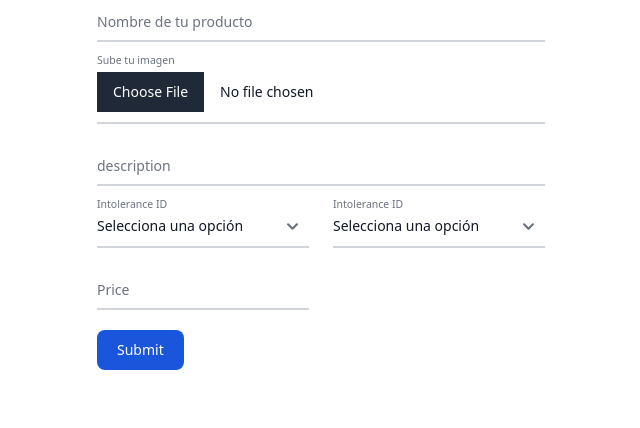
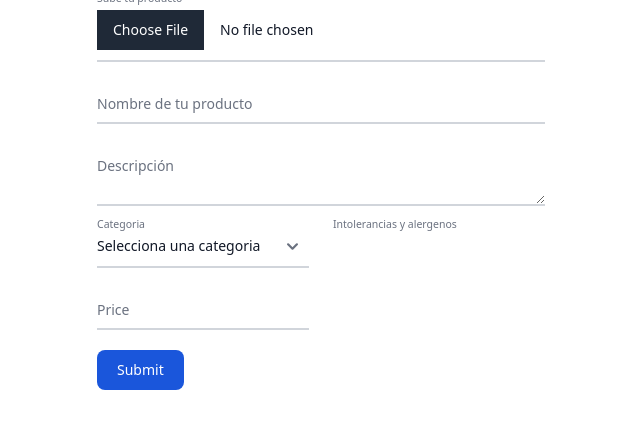
Before and after one commit to P10MarketplaceDelisana/Delisana_Front, a React (Vite) app: page /form in a window 1280 px wide. Shown: the top 428 px of the page, without its empty margins (319-959 px from the left). Built offline with nearby package versions, Linux system fonts and the light colour scheme.

Commit message:
check add product ok

```diff
--- a/src/components/molecules/AddForm.jsx
+++ b/src/components/molecules/AddForm.jsx
@@ -1,68 +1,175 @@
-import React from 'react'
+import React, { useState, useEffect } from 'react';
 
 const AddForm = () => {
+
+  const [selectedFile, setSelectedFile] = useState();
+  const [preview, setPreview] = useState();
+
+  useEffect(() => {
+    if (!selectedFile) {
+      setPreview(undefined);
+      return;
+    }
+
+    const objectUrl = URL.createObjectURL(selectedFile);
+    setPreview(objectUrl);
+
+    return () => URL.revokeObjectURL(objectUrl);
+  }, [selectedFile]);
+
+  const onSelectFile = (e) => {
+    if (!e.target.files || e.target.files.length === 0) {
+      setSelectedFile(undefined);
+      return;
+    }
+
+    setSelectedFile(e.target.files[0]);
+  };
+
+
   return (
     <div>
-
-
-<form class="max-w-md mx-auto" action="http://127.0.0.1:8000/api/products" method="POST" enctype="multipart/form-data">
-
-  <div class="relative z-0 w-full mb-5 group">
-      <input type="text" name="name" id="name" class="block py-2.5 px-0 w-full text-sm text-gray-900 bg-transparent border-0 border-b-2 border-gray-300 appearance-none dark:text-white dark:border-gray-600 dark:focus:border-blue-500 focus:outline-none focus:ring-0 focus:border-blue-600 peer" placeholder=" " required />
-      <label for="name" class="peer-focus:font-medium absolute text-sm text-gray-500 dark:text-gray-400 duration-300 transform -translate-y-6 scale-75 top-3 -z-10 origin-[0] peer-focus:start-0 rtl:peer-focus:translate-x-1/4 rtl:peer-focus:left-auto peer-focus:text-blue-600 peer-focus:dark:text-blue-500 peer-placeholder-shown:scale-100 peer-placeholder-shown:translate-y-0 peer-focus:scale-75 peer-focus:-translate-y-6">Nombre de tu producto</label>
+    <form className="max-w-md mx-auto"
+      action="http://127.0.0.1:8000/api/products"
+      method="POST"
+      encType="multipart/form-data"
+    >
+      <div className="relative z-0 w-full mb-5 group">
+        <input
+          onChange={onSelectFile}
+          type="file"
+          name="image"
+          id="image"
+          className="block py-2.5 px-0 w-full text-sm text-gray-900 bg-transparent border-0 border-b-2 border-gray-300 appearance-none dark:text-white dark:border-gray-600 dark:focus:border-blue-500 focus:outline-none focus:ring-0 focus:border-blue-600 peer"
+          placeholder=" "
+          required
+        />
+        {selectedFile && (
+          <div className="image-preview">
+            <img src={preview} alt="Preview" className="preview-image" />
+          </div>
+        )}
+        <label
+          htmlFor="image"
+          className="peer-focus:font-medium absolute text-sm text-gray-500 dark:text-gray-400 duration-300 transform -translate-y-6 scale-75 top-3 -z-10 origin-[0] peer-focus:start-0 rtl:peer-focus:translate-x-1/4 peer-focus:text-blue-600 peer-focus:dark:text-blue-500 peer-placeholder-shown:scale-100 peer-placeholder-shown:translate-y-0 peer-focus:scale-75 peer-focus:-translate-y-6"
+        >
+          Sube tu producto
+        </label>
       </div>
 
-  <div class="relative z-0 w-full mb-5 group">
-      <input type="file" name="image" id="image" class="block py-2.5 px-0 w-full text-sm text-gray-900 bg-transparent border-0 border-b-2 border-gray-300 appearance-none dark:text-white dark:border-gray-600 dark:focus:border-blue-500 focus:outline-none focus:ring-0 focus:border-blue-600 peer" placeholder=" " required />
-      <label for="image" class="peer-focus:font-medium absolute text-sm text-gray-500 dark:text-gray-400 duration-300 transform -translate-y-6 scale-75 top-3 -z-10 origin-[0] peer-focus:start-0 rtl:peer-focus:translate-x-1/4 peer-focus:text-blue-600 peer-focus:dark:text-blue-500 peer-placeholder-shown:scale-100 peer-placeholder-shown:translate-y-0 peer-focus:scale-75 peer-focus:-translate-y-6">Sube tu imagen</label>
+      <div className="relative z-0 w-full mb-5 group">
+        <input
+          type="text"
+          name="name"
+          id="name"
+          className="block py-2.5 px-0 w-full text-sm text-gray-900 bg-transparent border-0 border-b-2 border-gray-300 appearance-none dark:text-white dark:border-gray-600 dark:focus:border-blue-500 focus:outline-none focus:ring-0 focus:border-blue-600 peer"
+          placeholder=" "
+          required
+        />
+        <label
+          htmlFor="name"
+          className="peer-focus:font-medium absolute text-sm text-gray-500 dark:text-gray-400 duration-300 transform -translate-y-6 scale-75 top-3 -z-10 origin-[0] peer-focus:start-0 rtl:peer-focus:translate-x-1/4 rtl:peer-focus:left-auto peer-focus:text-blue-600 peer-focus:dark:text-blue-500 peer-placeholder-shown:scale-100 peer-placeholder-shown:translate-y-0 peer-focus:scale-75 peer-focus:-translate-y-6"
+        >
+          Nombre de tu producto
+        </label>
       </div>
 
-  <div class="relative z-0 w-full mb-5 group">
-      <input type="text" name="description" id="description" class="block py-2.5 px-0 w-full text-sm text-gray-900 bg-transparent border-0 border-b-2 border-gray-300 appearance-none dark:text-white dark:border-gray-600 dark:focus:border-blue-500 focus:outline-none focus:ring-0 focus:border-blue-600 peer" placeholder=" " required />
-      <label for="description" class="peer-focus:font-medium absolute text-sm text-gray-500 dark:text-gray-400 duration-300 transform -translate-y-6 scale-75 top-3 -z-10 origin-[0] peer-focus:start-0 rtl:peer-focus:translate-x-1/4 peer-focus:text-blue-600 peer-focus:dark:text-blue-500 peer-placeholder-shown:scale-100 peer-placeholder-shown:translate-y-0 peer-focus:scale-75 peer-focus:-translate-y-6">description</label>
+      <div className="relative z-0 w-full mb-5 group">
+        <textarea
+          type="textarea "
+          name="description"
+          id="description"
+          maxLength="250"
+          className="block py-2.5 px-0 w-full text-sm text-gray-900 bg-transparent border-0 border-b-2 border-gray-300 appearance-none dark:text-white dark:border-gray-600 dark:focus:border-blue-500 focus:outline-none focus:ring-0 focus:border-blue-600 peer"
+          placeholder=" "
+          required
+        />
+        <label
+          htmlFor="description"
+          className="peer-focus:font-medium absolute text-sm text-gray-500 dark:text-gray-400 duration-300 transform -translate-y-6 scale-75 top-3 -z-10 origin-[0] peer-focus:start-0 rtl:peer-focus:translate-x-1/4 peer-focus:text-blue-600 peer-focus:dark:text-blue-500 peer-placeholder-shown:scale-100 peer-placeholder-shown:translate-y-0 peer-focus:scale-75 peer-focus:-translate-y-6"
+        >
+          Descripción
+        </label>
       </div>
 
-  <div class="grid md:grid-cols-2 md:gap-6">
-  <div class="relative z-0 w-full mb-5 group">
-    <select name="category_id" id="category_id" class="block py-2.5 px-0 w-full text-sm text-gray-900 bg-transparent border-0 border-b-2 border-gray-300 appearance-none dark:text-white dark:border-gray-600 dark:focus:border-blue-500 focus:outline-none focus:ring-0 focus:border-blue-600 peer" required>
-        <option value="" disabled selected>Selecciona una opción</option>
-        <option value="1">Opción 1</option>
-        <option value="2">Opción 2</option>
-        <option value="3">Opción 3</option>
-        <option value="4">Opción 4</option>
-        <option value="5">Opción 5</option>
-        <option value="6">Opción 6</option>
+      <div className="grid md:grid-cols-2 md:gap-6">
+        <div className="relative z-0 w-full mb-5 group">
+          <select
+            name="category_id"
+            id="category_id"
+            className="block py-2.5 px-0 w-full text-sm text-gray-900 bg-transparent border-0 border-b-2 border-gray-300 appearance-none dark:text-white dark:border-gray-600 dark:focus:border-blue-500 focus:outline-none focus:ring-0 focus:border-blue-600 peer"
+            required
+          >
+            <option value="" disabled selected>
+              Selecciona una categoria
+            </option>
+            <option value="1">Categoría 1</option>
+            <option value="2">Categoría 2</option>
+            <option value="3">Categoría 3</option>
+            <option value="4">Categoría 4</option>
+            <option value="5">Categoría 5</option>
+            <option value="6">Categoría 6</option>
           </select>
-    <label for="category_id" class="peer-focus:font-medium absolute text-sm text-gray-500 dark:text-gray-400 duration-300 transform -translate-y-6 scale-75 top-3 -z-10 origin-[0] peer-focus:start-0 rtl:peer-focus:translate-x-1/4 peer-focus:text-blue-600 peer-focus:dark:text-blue-500 peer-placeholder-shown:scale-100 peer-placeholder-shown:translate-y-0 peer-focus:scale-75 peer-focus:-translate-y-6">Intolerance ID</label>
+          <label
+            htmlFor="category_id"
+            className="peer-focus:font-medium absolute text-sm text-gray-500 dark:text-gray-400 duration-300 transform -translate-y-6 scale-75 top-3 -z-10 origin-[0] peer-focus:start-0 rtl:peer-focus:translate-x-1/4 peer-focus:text-blue-600 peer-focus:dark:text-blue-500 peer-placeholder-shown:scale-100 peer-placeholder-shown:translate-y-0 peer-focus:scale-75 peer-focus:-translate-y-6"
+          >
+            Categoria
+          </label>
         </div>
 
-    <div class="relative z-0 w-full mb-5 group">
-        <select name="intolerance_id" id="intolerance_id" class="block py-2.5 px-0 w-full text-sm text-gray-900 bg-transparent border-0 border-b-2 border-gray-300 appearance-none dark:text-white dark:border-gray-600 dark:focus:border-blue-500 focus:outline-none focus:ring-0 focus:border-blue-600 peer" required>
-            <option value="" disabled selected>Selecciona una opción</option>
-            <option value="1">Opción 1</option>
-            <option value="2">Opción 2</option>
-            <option value="3">Opción 3</option>
-            <option value="4">Opción 4</option>
-            <option value="5">Opción 5</option>
-            <option value="6">Opción 6</option>
-        </select>
-        <label for="intolerance_id" class="peer-focus:font-medium absolute text-sm text-gray-500 dark:text-gray-400 duration-300 transform -translate-y-6 scale-75 top-3 -z-10 origin-[0] peer-focus:start-0 rtl:peer-focus:translate-x-1/4 peer-focus:text-blue-600 peer-focus:dark:text-blue-500 peer-placeholder-shown:scale-100 peer-placeholder-shown:translate-y-0 peer-focus:scale-75 peer-focus:-translate-y-6">Intolerance ID</label>
+        <div className="relative z-0 w-full mb-5 group">
+          {/* <select
+            name="intolerance_id"
+            id="intolerance_id"
+            className="block py-2.5 px-0 w-full text-sm text-gray-900 bg-transparent border-0 border-b-2 border-gray-300 appearance-none dark:text-white dark:border-gray-600 dark:focus:border-blue-500 focus:outline-none focus:ring-0 focus:border-blue-600 peer"
+            required
+          >
+            <option value="" disabled selected>
+              Intolerancias y alergenos
+            </option>
+            <option value="1">Intolerancia 1</option>
+            <option value="2">Intolerancia 2</option>
+            <option value="3">Intolerancia 3</option>
+            <option value="4">Intolerancia 4</option>
+            <option value="5">Intolerancia 5</option>
+            <option value="6">Intolerancia 6</option>
+          </select> */}
+          <label
+            htmlFor="intolerance_id"
+            className="peer-focus:font-medium absolute text-sm text-gray-500 dark:text-gray-400 duration-300 transform -translate-y-6 scale-75 top-3 -z-10 origin-[0] peer-focus:start-0 rtl:peer-focus:translate-x-1/4 peer-focus:text-blue-600 peer-focus:dark:text-blue-500 peer-placeholder-shown:scale-100 peer-placeholder-shown:translate-y-0 peer-focus:scale-75 peer-focus:-translate-y-6"
+          >
+            Intolerancias y alergenos
+          </label>
+        </div>
       </div>
 
+      <div className="grid md:grid-cols-2 md:gap-6">
+        <div className="relative z-0 w-full mb-5 group">
+          <input
+            type="number"
+            name="price"
+            id="price"
+            className="block py-2.5 px-0 w-full text-sm text-gray-900 bg-transparent border-0 border-b-2 border-gray-300 appearance-none dark:text-white dark:border-gray-600 dark:focus:border-blue-500 focus:outline-none focus:ring-0 focus:border-blue-600 peer"
+            placeholder=" "
+            required
+          />
+          <label
+            htmlFor="price"
+            className="peer-focus:font-medium absolute text-sm text-gray-500 dark:text-gray-400 duration-300 transform -translate-y-6 scale-75 top-3 -z-10 origin-[0] peer-focus:start-0 rtl:peer-focus:translate-x-1/4 peer-focus:text-blue-600 peer-focus:dark:text-blue-500 peer-placeholder-shown:scale-100 peer-placeholder-shown:translate-y-0 peer-focus:scale-75 peer-focus:-translate-y-6"
+          >
+            Price
+          </label>
+        </div>
       </div>
 
-  <div class="grid md:grid-cols-2 md:gap-6">
-    <div class="relative z-0 w-full mb-5 group">
-        <input type="number" name="price" id="price" class="block py-2.5 px-0 w-full text-sm text-gray-900 bg-transparent border-0 border-b-2 border-gray-300 appearance-none dark:text-white dark:border-gray-600 dark:focus:border-blue-500 focus:outline-none focus:ring-0 focus:border-blue-600 peer" placeholder=" " required />
-        <label for="price" class="peer-focus:font-medium absolute text-sm text-gray-500 dark:text-gray-400 duration-300 transform -translate-y-6 scale-75 top-3 -z-10 origin-[0] peer-focus:start-0 rtl:peer-focus:translate-x-1/4 peer-focus:text-blue-600 peer-focus:dark:text-blue-500 peer-placeholder-shown:scale-100 peer-placeholder-shown:translate-y-0 peer-focus:scale-75 peer-focus:-translate-y-6">Price</label>
-    </div>
-
-  </div>
-
-  <button type="submit" class="text-white bg-blue-700 hover:bg-blue-800 focus:ring-4 focus:outline-none focus:ring-blue-300 font-medium rounded-lg text-sm w-full sm:w-auto px-5 py-2.5 text-center dark:bg-blue-600 dark:hover:bg-blue-700 dark:focus:ring-blue-800">Submit</button>
+      <button
+        type="submit"
+        className="text-white bg-blue-700 hover:bg-blue-800 focus:ring-4 focus:outline-none focus:ring-blue-300 font-medium rounded-lg text-sm w-full sm:w-auto px-5 py-2.5 text-center dark:bg-blue-600 dark:hover:bg-blue-700 dark:focus:ring-blue-800"
+      >
+        Submit
+      </button>
     </form>
-
-
   </div>
   )
 }
```
Lines whose indentation alone changed are shown as unchanged.
